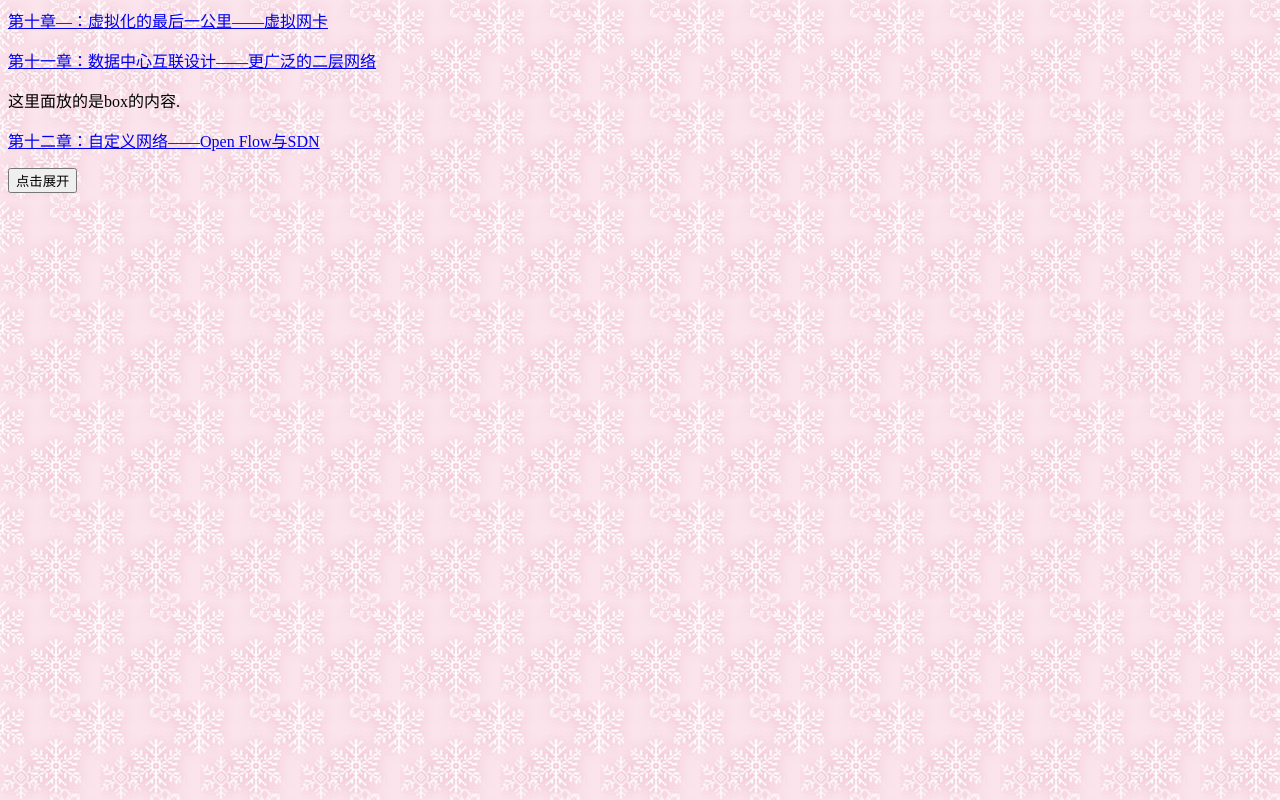
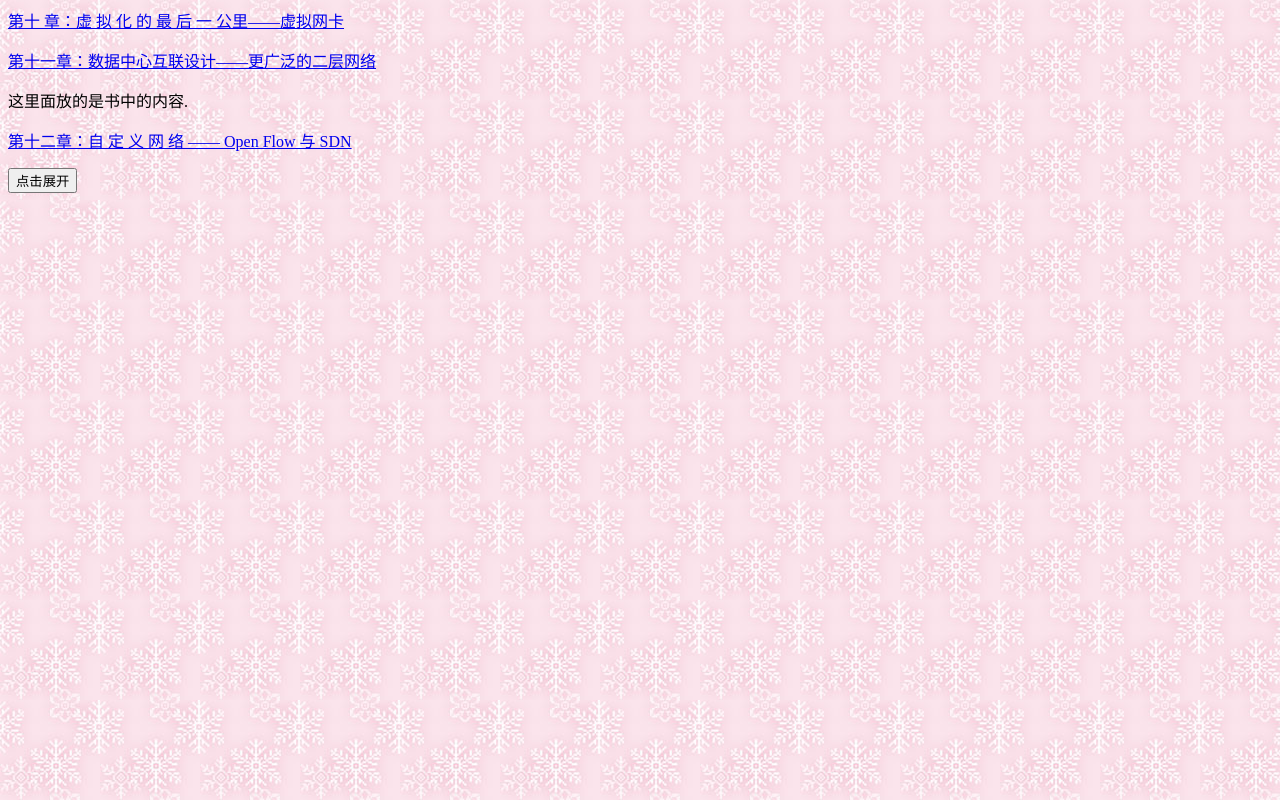
Before and after one commit to caoqing1314/web, a plain HTML site: page index.html in a window 1280 px wide. Both pictures are taken after a click on the link "第十一章：数据中心互联设计——更广泛的二层网络". Drawn offline with Linux system fonts and the light colour scheme.

Commit message:
Add files via upload

```diff
--- a/index.html
+++ b/index.html
@@ -4,7 +4,7 @@
 <meta http-equiv="Content-Type" content="text/html; charset=utf-8" />
 
 <script>
-alert("欢迎查看物联网18班的作业\n       希望大家会喜欢")
+alert("欢迎查看第xxx组的作业\n       希望大家会喜欢")
 </script>
 
 <audio src="./source/bgmusic.mp3" preload="meta" loop autoplay id="bgmusic"></audio>
@@ -36,17 +36,17 @@ if(targetObj.style.display!="none"){
 </head>
 <body background="source/bg.jpg"
 
-<p><a href="###" onclick="openShutManager(this,'box')">第十章—：虚拟化的最后一公里——虚拟网卡</a></p>
+<p><a href="###" onclick="openShutManager(this,'box')">第十 章：虚  拟  化 的 最 后 一 公里——虚拟网卡</a></p>
 <p id="box" style="display:none">
-   这里面放的是box的内容.
+   这里面放的是书中的内容.
 </p>
-<p><a href="###" onclick="openShutManager(this,'box2',false)">第十一章：数据中心互联设计——更广泛的二层网络</a></p>
+<p><a href="###" onclick="openShutManager(this,'box2')">第十一章：数据中心互联设计——更广泛的二层网络</a></p>
 <p id="box2" style="display:none">
-   这里面放的是box的内容.
+   这里面放的是书中的内容.
 </p>
-<p><a href="###" onclick="openShutManager(this,'box3',false,'点击关闭','点击展开')">第十二章：自定义网络——Open Flow与SDN</a></p>
+<p><a href="###" onclick="openShutManager(this,'box3')">第十二章：自 定 义 网 络 —— Open  Flow 与 SDN</a></p>
 <p id="box3" style="display:none">
-   这里面放的是box的内容.
+   这里面放的是书中的内容.
 </p>
 <p><button onclick="openShutManager(this,'box4',false,'点击关闭','点击展开')">点击展开</button></p>
 <p id="box4" style="display:none">
```
